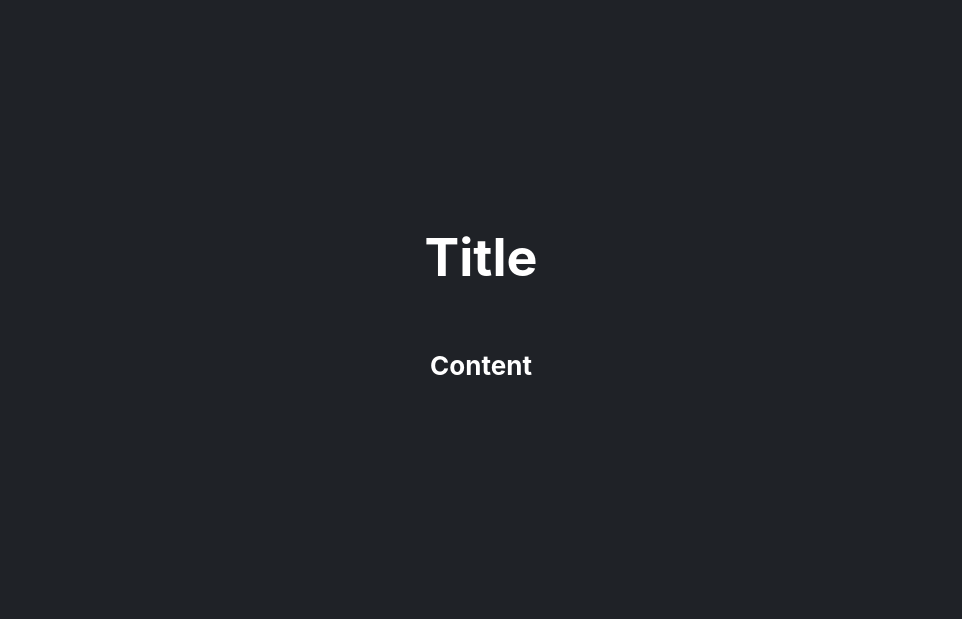
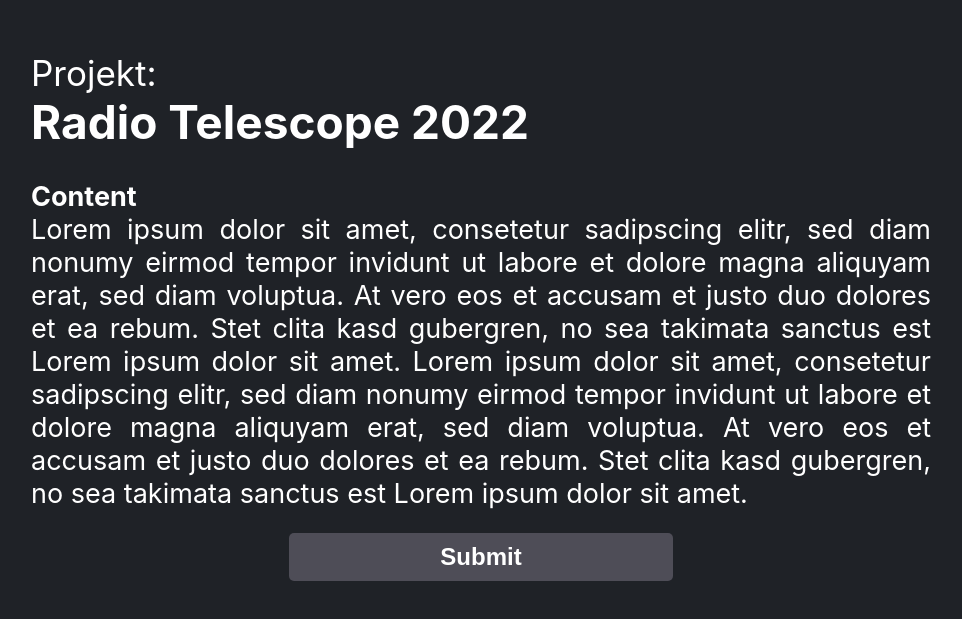
Before and after one commit to Lore-Lorentz-Schule/radio-telescope-2022, a React (Create React App) app: page / in a window 1280 px wide. Shown: the part 101-720 px from the top of the page, without its empty margins (159-1121 px from the left). Built offline with nearby package versions, Linux system fonts and the light colour scheme.

Commit message:
:sparkles: imported design

```diff
--- a/src/pages/Home.js
+++ b/src/pages/Home.js
@@ -3,8 +3,21 @@
 function Home() {
   return (
     <div className='App-header-Home'>
-        <h1>Title</h1>
-        <p><strong>Content</strong></p>
+        <div className='App__text'>
+          <div className='App__text_subtitle'>
+          <p>Projekt:</p>
+          </div>
+          <h1>Radio Telescope 2022</h1>
+          <p><strong>Content</strong><br></br>
+          Lorem ipsum dolor sit amet, consetetur sadipscing elitr, sed diam nonumy eirmod tempor
+          invidunt ut labore et dolore magna aliquyam erat, sed diam voluptua. At vero eos et accusam
+          et justo duo dolores et ea rebum. Stet clita kasd gubergren, no sea takimata sanctus est
+          Lorem ipsum dolor sit amet. Lorem ipsum dolor sit amet, consetetur sadipscing elitr, sed diam
+          nonumy eirmod tempor invidunt ut labore et dolore magna aliquyam erat, sed diam voluptua. At vero
+          eos et accusam et justo duo dolores et ea rebum. Stet clita kasd gubergren, no sea takimata sanctus
+          est Lorem ipsum dolor sit amet.</p>
+          </div>
+        <input type="submit" value="Submit" />
     </div>
   );
 }
```
